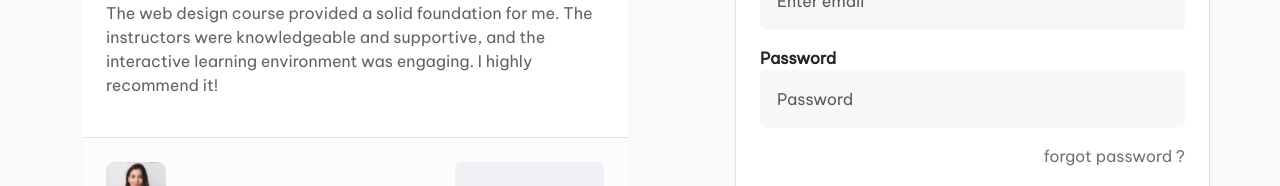
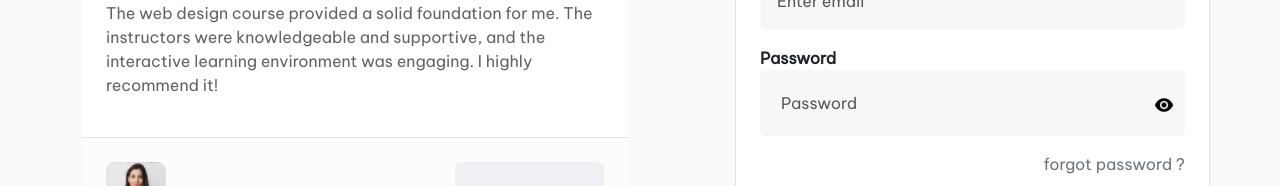
Before and after one commit to BALACHELLAMMA/educational_website_react_tsx, a React (Vite) app in the folder skillbridge/: page / in a window 1280 px wide. Shown: the part 591-777 px from the top of the page. Built offline with nearby package versions, Linux system fonts and the light colour scheme; no server answers.

Commit message:
password field updated

```diff
--- a/skillbridge/src/assets/resource/iconResource.ts
+++ b/skillbridge/src/assets/resource/iconResource.ts
@@ -26,3 +26,5 @@ export {default as  unavailable_icon} from '../../assets/icons/unavailable_icon.
 export {default as closeIcon} from "../../assets/icons/close_icon.svg"
 export {default as plusIcon} from "../../assets/icons/plus_icon.svg"
 export {default as clock_icon} from "../../assets/icons/clock_icon.svg";
+export {default as hide_password_icon} from '../icons/hide_password_icon.png';
+export {default as open_password_icon} from '../icons/open_password_icon.png';
--- a/skillbridge/src/component/About/About.tsx
+++ b/skillbridge/src/component/About/About.tsx
@@ -4,7 +4,7 @@ import { aboutContentList } from '../Data/AboutContent';
 import {AbstractDesign} from '../../assets/resource/imgResource'
 
 const About = ()=> {
-  const RenderAbout = aboutContentList.map((item) => {
+  const renderAbout = aboutContentList.map((item) => {
     return (
       <section className='content mt-5 mb-5'>
         <h2>{item.title}</h2>
@@ -60,7 +60,7 @@ const About = ()=> {
 
       <section className='container bg-light'>
         <div className='d-flex flex-column gap-3'>
-          {RenderAbout}
+          {renderAbout}
         </div>
       </section>
 
--- a/skillbridge/src/component/Auth/Login.tsx
+++ b/skillbridge/src/component/Auth/Login.tsx
@@ -1,111 +1,166 @@
-import './SignUp.scss'
+import "./SignUp.scss";
 import { useAuth } from "../../utils/AuthContext";
-import { useRef } from "react";
-import {SarahImg, forwardArrow, backwardArrow, googleLogo,loginArrow} from '../../assets/resource/imgResource'
-import { Link } from 'react-router-dom';
+import { useRef, useState } from "react";
+import {
+  SarahImg,
+  forwardArrow,
+  backwardArrow,
+  googleLogo,
+  loginArrow,
+} from "../../assets/resource/imgResource";
+import { Link } from "react-router-dom";
+import { hide_password_icon,open_password_icon } from "../../assets/resource/iconResource";
 
 function Login() {
-    const { user, loginUser } = useAuth()
+  const { user, loginUser } = useAuth();
+  const loginForm = useRef(null);
+  const [showPassword, setShowPassword] = useState(false);
 
-    const loginForm = useRef(null)
+  const handleSubmit = (e: any) => {
+    e.preventDefault();
+    const email = loginForm.current.email.value;
+    const password = loginForm.current.password.value;
 
+    const userInfo = { email, password };
 
-    const handleSubmit = (e:any) => {
-        e.preventDefault()
-        const email = loginForm.current.email.value
-        const password = loginForm.current.password.value
-
-        const userInfo = { email, password }
-
-        loginUser(userInfo)
+    loginUser(userInfo);
 
     // const navigateHome = useNavigate();
     // navigateHome('/home')
-    }
+  };
   return (
-        <div className='bg-light '>
-        <div className='hero_section container bg-light mb-5'>
-        <div className='main_container modal-body row d-flex justify-content-between'>
+    <div className="bg-light ">
+      <div className="hero_section container bg-light mb-5">
+        <div className="main_container modal-body row d-flex justify-content-between">
           <section className="col-md-6 d-flex flex-column">
             <div className="testimonial_description p-3">
               <span className="h1">Students Testimonials</span>
               <p>
-                        Lorem ipsum dolor sit amet consectetur. Tempus
-                        tincidunt etiam eget elit id imperdiet et. Cras eu
-                        sit dignissim lorem nibh et. Ac cum eget habitasse
-                        in velit fringilla feugiat senectus in.
+                Lorem ipsum dolor sit amet consectetur. Tempus tincidunt etiam
+                eget elit id imperdiet et. Cras eu sit dignissim lorem nibh et.
+                Ac cum eget habitasse in velit fringilla feugiat senectus in.
               </p>
             </div>
             <div className="comments_container bg-white">
-                    <p className="p-4">The web design course provided a solid
-                        foundation for me. The instructors were
-                        knowledgeable and
-                        supportive, and the interactive learning environment
-                        was engaging. I highly recommend it!</p>
-                    <div className="profile_container border-top p-4
-                      d-flex justify-content-between ">
+              <p className="p-4">
+                The web design course provided a solid foundation for me. The
+                instructors were knowledgeable and supportive, and the
+                interactive learning environment was engaging. I highly
+                recommend it!
+              </p>
               <div
-                            className="profile  d-flex gap-3 align-items-center">
+                className="profile_container border-top p-4
+                      d-flex justify-content-between "
+              >
+                <div className="profile  d-flex gap-3 align-items-center">
                   <img src={SarahImg} alt="avatar" />
                   <p className="mt-3">Sarah L</p>
                 </div>
-                        <button
-                            className="read_more_button rounded  border-0 fw-medium p-3">Read
-                            Full Story</button>
+                <button className="read_more_button rounded  border-0 fw-medium p-3">
+                  Read Full Story
+                </button>
               </div>
             </div>
             <div className="button_container align-self-end mt-3">
-                    <button className="bg-white rounded border-0 p-3 "><img
-                        src={backwardArrow} /></button>
-                    <button className="bg-white rounded border-0 p-3 ms-2"><img
-                        src={forwardArrow} /></button>
+              <button className="bg-white rounded border-0 p-3 ">
+                <img src={backwardArrow} />
+              </button>
+              <button className="bg-white rounded border-0 p-3 ms-2">
+                <img src={forwardArrow} />
+              </button>
             </div>
           </section>
-            <form onSubmit={handleSubmit} ref={loginForm}
-                className=" col-md-5 border order-first order-md-1 bg-white d-flex flex-column gap-3 p-4 rounded">
-                <span className="h3 text-center"><b>Login</b></span>
+          <form
+            onSubmit={handleSubmit}
+            ref={loginForm}
+            className=" col-md-5 border order-first order-md-1 bg-white d-flex flex-column gap-3 p-4 rounded"
+          >
+            <span className="h3 text-center">
+              <b>Login</b>
+            </span>
             <p className="create_account text-center">
               Welcome back! please login to your account.
             </p>
             <div className="form-group">
-                    <label htmlFor="exampleInputEmail"><b>Email</b> </label>
-                    <input type="email" className="form-control p-3 shadow-none border-light" name="email"
-                        id="exampleInputEmail" aria-describedby="emailHelp"
-                        placeholder="Enter email" required />
+              <label htmlFor="exampleInputEmail">
+                <b>Email</b>{" "}
+              </label>
+              <input
+                type="email"
+                className="form-control p-3 shadow-none border-light"
+                name="email"
+                id="exampleInputEmail"
+                aria-describedby="emailHelp"
+                placeholder="Enter email"
+                required
+              />
             </div>
             <div className="form-group">
-                    <label htmlFor="exampleInputPassword"><b>Password</b></label>
-                    <input type="password" className="form-control p-3 shadow-none border-light" name="password"
-                        id="exampleInputPassword" placeholder="Password" required />
+              <label htmlFor="exampleInputPassword">
+                <b>Password</b>
+              </label>
+              <div className="password_container d-flex align-items-center border-light rounded">
+                <input
+                  type={showPassword ? "text" : "password"}
+                  className="form-control p-3 shadow-none border-0 "
+                  name="password"
+                  id="exampleInputPassword"
+                  placeholder="Password"
+                  required
+                />
+                <button
+                  className="border-0 bg-transparent"
+                  onClick={() => setShowPassword(!showPassword)}
+                >
+                  <img src={showPassword ? hide_password_icon : open_password_icon} className="show_hide_icon" />
+                </button>
+              </div>
             </div>
             <div className="form-group d-flex gap-2 justify-content-end ">
-                    <a href="#" className="forgot_password text-secondary text-decoration-none">forgot password ? </a>
+              <a
+                href="#"
+                className="forgot_password text-secondary text-decoration-none"
+              >
+                forgot password ?{" "}
+              </a>
             </div>
             <div className="form-group d-flex gap-2">
               <input type="checkbox" />
-                    <label className='text-secondary fw-medium'>Remember me</label>
+              <label className="text-secondary fw-medium">Remember me</label>
             </div>
-                <button type="submit"
-                    className="sign_up_submit_button border-0 rounded w-100 text-white mb-2 p-3">Login</button>
+            <button
+              type="submit"
+              className="sign_up_submit_button border-0 rounded w-100 text-white mb-2 p-3"
+            >
+              Login
+            </button>
             <div className="border-0 border-bottom pb-3 text-center position-relative">
-                    <span className="position-absolute top-100 translate-middle bg-white p-2">Or</span>
+              <span className="position-absolute top-100 translate-middle bg-white p-2">
+                Or
+              </span>
             </div>
-                <button type="submit"
-                    className="google_sign_up_button border-0 rounded w-100 mt-2 p-3"><img
-                        src={googleLogo} className="pe-3" />Login Up with Google</button>
+            <button
+              type="submit"
+              className="google_sign_up_button border-0 rounded w-100 mt-2 p-3"
+            >
+              <img src={googleLogo} className="pe-3" />
+              Login Up with Google
+            </button>
             <div className="form-link">
-                    <p className="text-center">Don't have an account?
-                    <Link to="/signUp" className="text-black"> Sign Up
+              <p className="text-center">
+                Don't have an account?
+                <Link to="/signUp" className="text-black">
+                  {" "}
+                  Sign Up
                   <img src={loginArrow} alt="login" />
                 </Link>
-
               </p>
             </div>
           </form>
         </div>
       </div>
     </div>
-    )
+  );
 }
 
 export default Login;
--- a/skillbridge/src/component/Auth/SignUp.scss
+++ b/skillbridge/src/component/Auth/SignUp.scss
@@ -26,10 +26,11 @@ body{
 
 form {
 
-    #exampleInputName,
-    #exampleInputEmail,
-    #exampleInputPassword{
+    .form-control,
+    .form-control:focus,
+    .password_container{
         background-color: #F7F7F8;
+        padding: 5px;
     }
 
     .terms_of_use,
@@ -44,4 +45,9 @@ form {
     .google_sign_up_button {
         background-color: $antiFlashWhite;
     }
+
+    .show_hide_icon{
+        height: 20px;
+        width:20px;
+    }
 }
--- a/skillbridge/src/component/Contact/Contact.tsx
+++ b/skillbridge/src/component/Contact/Contact.tsx
@@ -104,6 +104,7 @@ function Contact() {
                     placeholder="Enter First Name"
                     className="formInput"
                     ref={firstNameRef}
+                    required
                   />
                 </Form.Group>
 
@@ -114,6 +115,7 @@ function Contact() {
                     placeholder="Enter Last Name"
                     className="formInput"
                     ref={lastNameRef}
+                    required
                   />
                 </Form.Group>
 
@@ -124,6 +126,7 @@ function Contact() {
                     placeholder="Enter Your Email"
                     className="formInput"
                     ref={emailRef}
+                    required
                   />
                 </Form.Group>
 
@@ -134,6 +137,7 @@ function Contact() {
                     placeholder="Enter Phonenumber"
                     className="formInput"
                     ref={phoneRef}
+                    required
                   />
                 </Form.Group>
               </div>
@@ -145,6 +149,7 @@ function Contact() {
                   placeholder="Enter your Subject"
                   className="formInput"
                   ref={subjectRef}
+                  required
                 />
               </Form.Group>
 
@@ -159,6 +164,7 @@ function Contact() {
                   placeholder="Enter your Message here..."
                   className="formInput"
                   ref={messageRef}
+                  required
                 />
               </Form.Group>
               <div className="d-flex justify-content-center">
```
Also changed, not shown: skillbridge/src/assets/icons/hide_password_icon.png, skillbridge/src/assets/icons/open_password_icon.png (added). Lines whose indentation alone changed are shown as unchanged.
